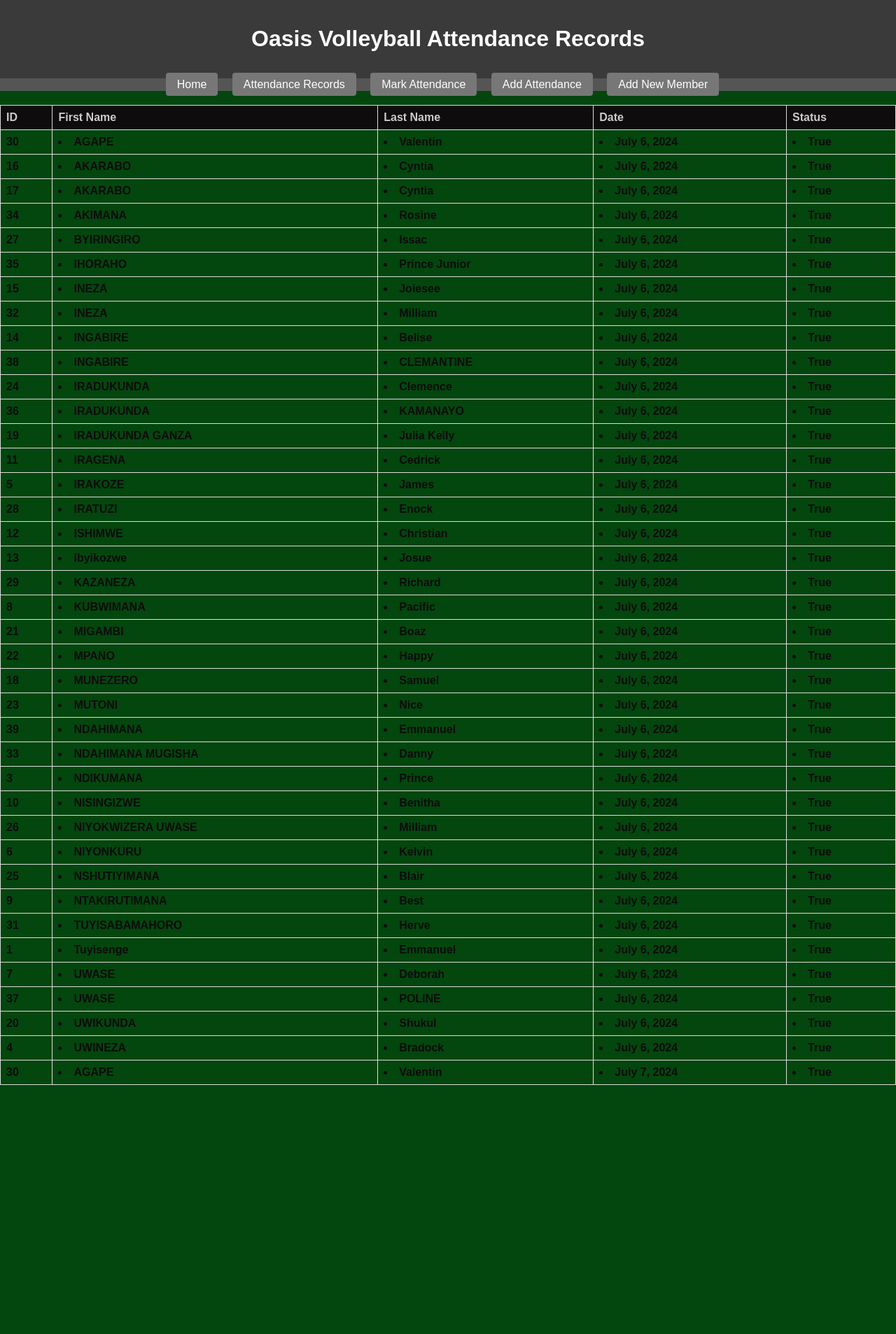
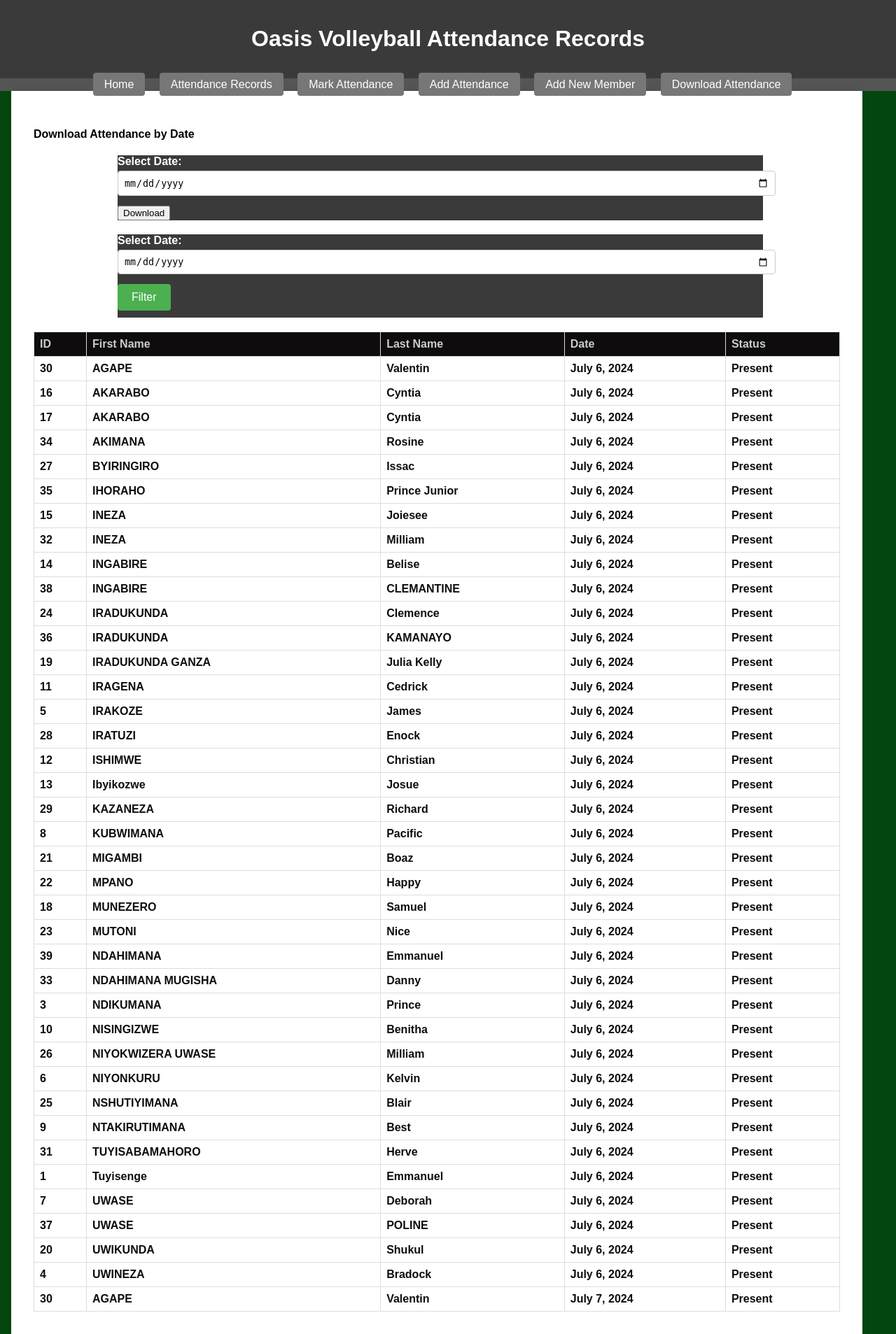
Before and after one commit to tedeveloper1/Oasis-attendance, a Django app: page /members/ in a window 1280 px wide. Shown: the whole page at 70% size. Before the commit the page ends 1551 px from the top, so only its background shows below. Run offline with Django 5.2, Linux system fonts and the light colour scheme; data comes from the database, SQL or seed files in the repository; both versions use the stored data as it was after the commit.

Commit message:
this secont

```diff
--- a/attendance/models.py
+++ b/attendance/models.py
@@ -3,13 +3,21 @@
 from django.utils import timezone
 
 class Team(models.Model):
+    GENDER_CHOICES = [
+        ('M', 'Male'),
+        ('F', 'Female'),
+    ]
     first_name = models.CharField(max_length=50)
     last_name = models.CharField(max_length=50)
     age = models.DateField(default=timezone.now)
+    gender = models.CharField(max_length=1, choices=GENDER_CHOICES, default='M')
+    address = models.CharField(max_length=50, default="Gasanze")
     school_name = models.CharField(max_length=100)
     parent_name = models.CharField(max_length=100)
-    address = models.CharField(max_length=50, default="Gasanze")
     parent_tel = models.CharField(max_length=15)
+
+    class Meta:
+        ordering = ['first_name','last_name']
 
     def __str__(self):
         return f"{self.first_name} {self.last_name}"
--- a/attendance/templates/attendanc/attendance_list.html
+++ b/attendance/templates/attendanc/attendance_list.html
@@ -18,31 +18,48 @@
     <li><a href="{% url 'attendance_create' %}">Mark Attendance</a></li>
     <li><a href="{% url 'attendance_create' %}">Add Attendance</a></li>
     <li><a href="{% url 'team_member_create' %}">Add New Member</a></li>
+    <li><a href="{% url 'download_attendance_csv' %}">Download Attendance</a></li>
 </ul>
 </nav>
+<section>
+<h4>Download Attendance by Date</h4>
+<form method="get" action="{% url 'download_attendance_csv' %}">
+    <label for="date">Select Date:</label>
+    <input type="date" id="date" name="date" value="{{ today }}">
+    <button type="submit">Download</button>
+</form>
 
-
-<table border="2">
-<ul>
+<form method="get" action=".">
+    <label for="date">Select Date:</label>
+    <input type="date" id="date" name="date" value="{{ selected_date|default_if_none:'' }}">
+    <button type="submit" class="button">Filter</button>
+</form>
+<table>
+    <thead>
         <tr>
-        <thead>
             <th>ID</th>
             <th>First Name</th>
             <th>Last Name</th>
             <th>Date</th>
             <th>Status</th>
+        </tr>
     </thead>
-    </tr>
+    <tbody>
         {% for record in attendance_records %}
         <tr>
             <td>{{ record.member.id }}</td>
-        <td><li>{{ record.member.first_name }}</li></td>
-        <td><li>{{ record.member.last_name }}</li></td>
-        <td><li>{{ record.date }}</li></td>
-        <td><li>{{ record.present }}</li></td>
+            <td>{{ record.member.first_name }}</td>
+            <td>{{ record.member.last_name }}</td>
+            <td>{{ record.date }}</td>
+            <td>{{ record.present|yesno:"Present,Absent" }}</td>
+        </tr>
+        {% empty %}
+        <tr>
+            <td colspan="5">No attendance records found for the selected date.</td>
         </tr>
         {% endfor %}
-</ul>
+    </tbody>
 </table>
+</section>
 </body>
 </html>
--- a/attendance/templates/attendanc/view_member.html
+++ b/attendance/templates/attendanc/view_member.html
@@ -30,6 +30,7 @@
                     <th>First Name</th>
                     <th>Last Name</th>
                     <th>Age</th>
+                    <th>Gender</th>
                     <th>Address</th>
                     <th>School Name</th>
                     <th>Parent Name</th>
@@ -44,6 +45,7 @@
                     <td>{{ member.first_name }}</td>
                     <td>{{ member.last_name }}</td>
                     <td>{{ member.age }}</td>
+                    <td>{{ member.gender }}</td>
                     <td>{{ member.address }}</td>
                     <td>{{ member.school_name }}</td>
                     <td>{{ member.parent_name }}</td>
--- a/attendance/urls.py
+++ b/attendance/urls.py
@@ -9,6 +9,7 @@
     path('members/<int:pk>/delete/', views.team_member_delete, name='team_member_delete'),
     path('members/new/', views.team_member_create, name='team_member_create'),
     path('attendance/', views.attendance_list, name='attendance_list'),
+    path('download-attendance/', views.download_attendance_csv, name='download_attendance_csv'),
     path('attendance/new/', views.attendance_create, name='attendance_create'),
 
 ]
--- a/attendance/views.py
+++ b/attendance/views.py
@@ -1,24 +1,22 @@
 from django.shortcuts import render, redirect, get_object_or_404
 from .models import Team, Attend
+import csv
+from django.http import HttpResponse
+from django.utils.dateparse import parse_date
 from .forms import TeamMemberForm, AttendanceForm
 from django.utils import timezone
 
 # Home view
 def home(request):
-    today = timezone.now().date()
-    all_members = Team.objects.all()
-    attendance_today = Attend.objects.filter(date=today)
+    today = timezone.localtime().date()  # Get the local date based on the timezone
+    attended_members = Team.objects.filter(attend__date=today, attend__present=True)
+    absent_members = Team.objects.exclude(attend__date=today, attend__present=True)
 
-    attended_member_ids = attendance_today.values_list('member_id', flat=True)
-    attended_members = Team.objects.filter(id__in=attended_member_ids)
-    absent_members = Team.objects.exclude(id__in=attended_member_ids)
-
-    context = {
+    return render(request, 'attendanc/home.html', {
         'today': today,
         'attended_members': attended_members,
-        'absent_members': absent_members,
-    }
-    return render(request, 'attendanc/home.html', context)
+        'absent_members': absent_members
+    })
 def view_member(request):
     members = Team.objects.all()
     return render(request, 'attendanc/view_member.html', {'members': members})
@@ -63,17 +61,24 @@
 
 # Attendance list view
 def attendance_list(request):
-    attendance_records = Attend.objects.select_related('member').all()
-    return render(request, 'attendanc/attendance_list.html', {'attendance_records': attendance_records})
+    selected_date = request.GET.get('date', None)
+    if selected_date:
+        attendance_records = Attend.objects.filter(date=selected_date)
+    else:
+        attendance_records = Attend.objects.all()
 
-# Create a new attendance record
+    context = {
+        'attendance_records': attendance_records,
+        'selected_date': selected_date,
+    }
+    return render(request, 'attendanc/attendance_list.html', context)
 
 
 # Create a new attendance record
 # views.py
 def attendance_create(request):
     team_members = Team.objects.all()  # Query all team members
-    today = timezone.now().date()  # Get today's date
+    today = timezone.localtime().date()  # Get today's date
     present_member_ids = Attend.objects.filter(date=today, present=True).values_list('member_id', flat=True)
 
     if request.method == 'POST':
@@ -127,3 +132,38 @@
         attendance.delete()
         return redirect('attendance_list')
     return render(request, 'attendanc/attendance_confirm_delete.html', {'attendance': attendance})
+
+
+def debug_date(request):
+    print(timezone.now())
+    return HttpResponse("Check your console for the current time.")
+
+def download_attendance_csv(request):
+    # Get the date from the request
+    date_str = request.GET.get('date')
+    date = parse_date(date_str)
+
+    # Set up the HTTP response for CSV
+    response = HttpResponse(content_type='text/csv')
+    if date:
+        response['Content-Disposition'] = f'attachment; filename="attendance_{date}.csv"'
+        attendances = Attend.objects.select_related('member').filter(date=date)
+    else:
+        response['Content-Disposition'] = 'attachment; filename="attendance.csv"'
+        attendances = Attend.objects.select_related('member').all()
+
+    # Create CSV writer
+    writer = csv.writer(response)
+    writer.writerow(['ID', 'First Name', 'Last Name', 'Date', 'Status'])
+
+    # Write data rows
+    for attendance in attendances:
+        writer.writerow([
+            attendance.member.id,
+            attendance.member.first_name,
+            attendance.member.last_name,
+            attendance.date,
+            'Present' if attendance.present else 'Absent'
+        ])
+
+    return response
--- a/oasis_volleyball/settings.py
+++ b/oasis_volleyball/settings.py
@@ -106,7 +106,7 @@
 
 LANGUAGE_CODE = 'en-us'
 
-TIME_ZONE = 'UTC'
+TIME_ZONE = 'Africa/Kigali'
 
 USE_I18N = True
 
```
Also changed, not shown: attendance/forms.py (+5 -2 lines), attendance/management/commands/generate_daily_report.py (added, +31 -0 lines), attendance/templates/attendanc/home.html (+5 -6 lines), attendance/templates/attendanc/team_member_confirm_delete.html (added, +7 -0 lines), attendance/migrations/0005_team_gender.py (added), attendance/migrations/0006_alter_team_options.py (added), db.sqlite3. Lines whose indentation alone changed are shown as unchanged.
